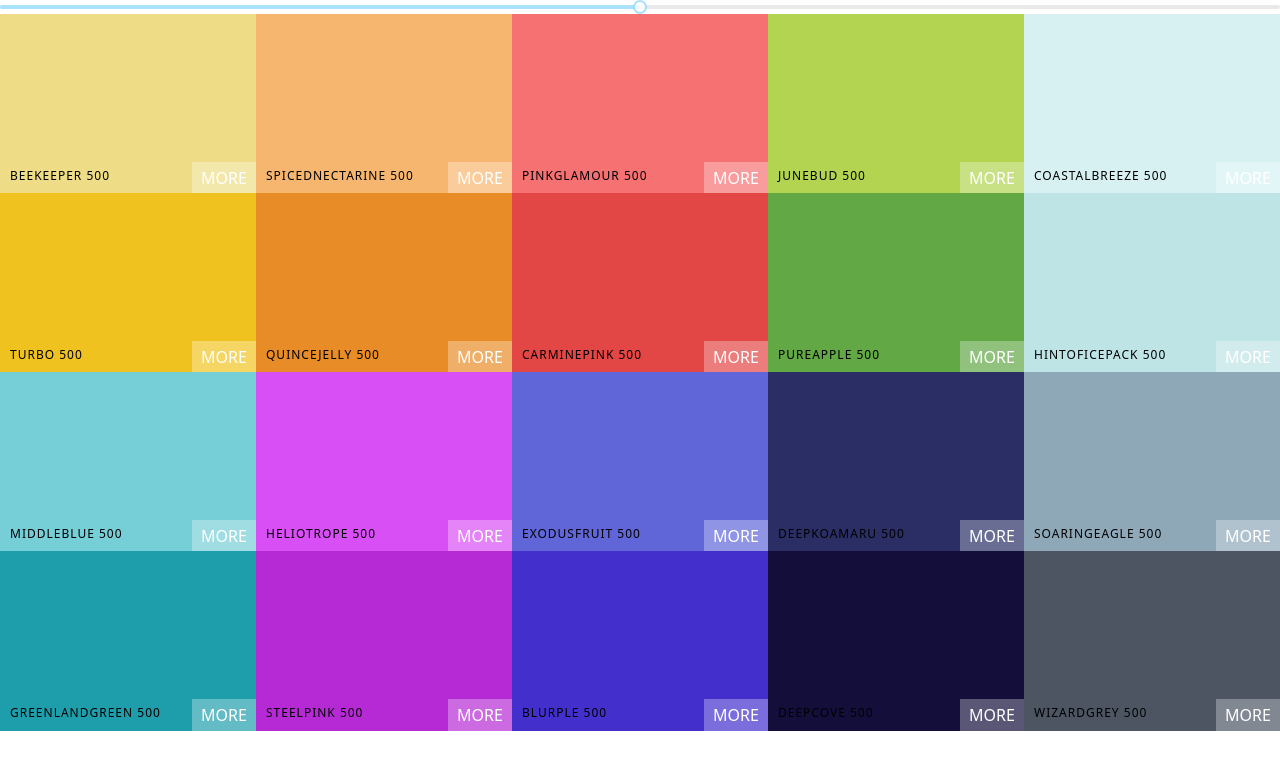
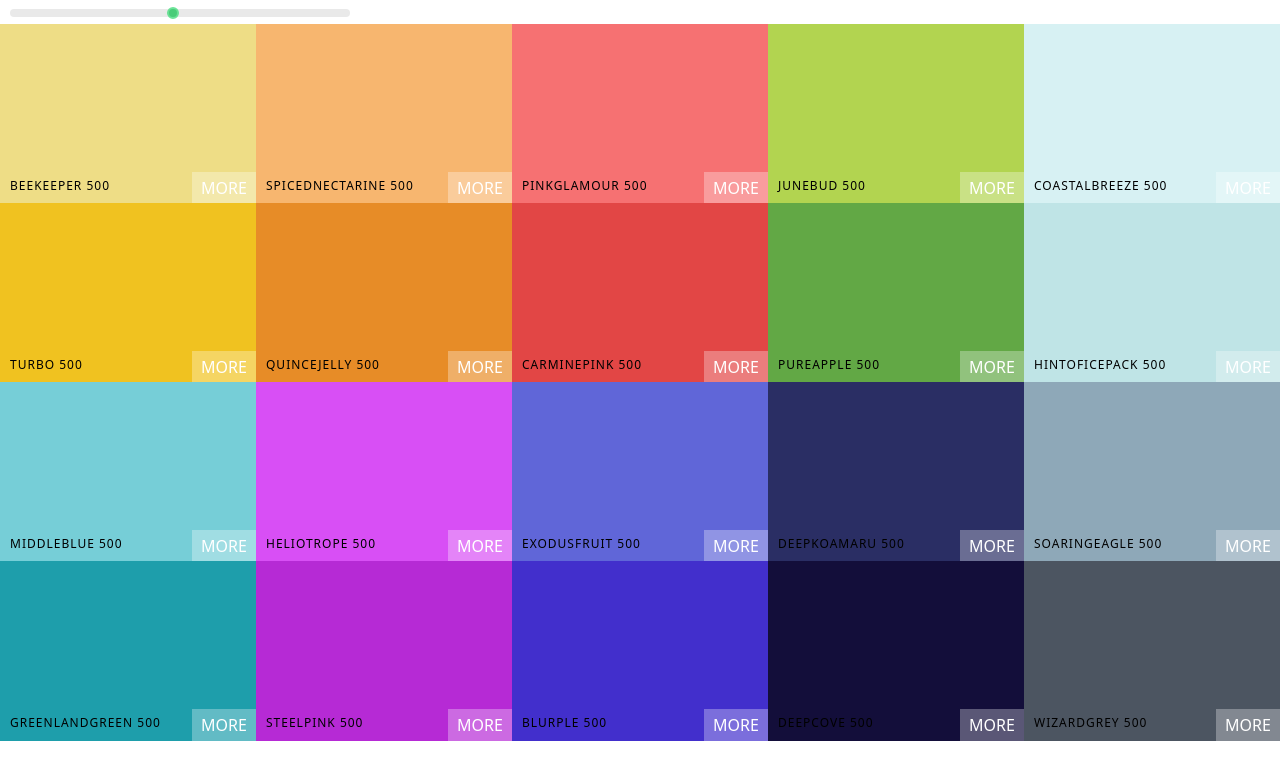
Before and after one commit to arzivre/color-palettes, a React (Vite) app: page /palette/1 in a window 1280 px wide. Shown: the top 780 px of the page. Built offline with nearby package versions, Linux system fonts and the light colour scheme.

Commit message:
add custom css to Slider

```diff
--- a/src/components/Palette.tsx
+++ b/src/components/Palette.tsx
@@ -31,7 +31,7 @@ const Palette = ({ generatedPalette }: Props) => {
 
   return (
     <div className='h-[100vh]'>
-      {/* Navbar */}
+      <div className='my-0 mx-2.5 w-[340px] inline-block'>
         <Slider
           min={100}
           max={900}
@@ -41,6 +41,7 @@ const Palette = ({ generatedPalette }: Props) => {
             setLevel(nextValues as number)
           }}
         />
+      </div>
       <div className='h-[90%]'>{colorBoxes}</div>
       {/* Footer */}
     </div>
--- a/src/index.css
+++ b/src/index.css
@@ -1,3 +1,14 @@
 @tailwind base;
 @tailwind components;
 @tailwind utilities;
+
+.rc-slider-track {
+ @apply bg-transparent
+}
+.rc-slider-rail {
+  @apply h-2
+}
+.rc-slider-handle {
+  @apply bg-green-500 outline-none border-2 border-solid
+  border-green-400 shadow-none w-3 h-3 -ml-[7px] -mt-0.5
+}
```
Lines whose indentation alone changed are shown as unchanged.
